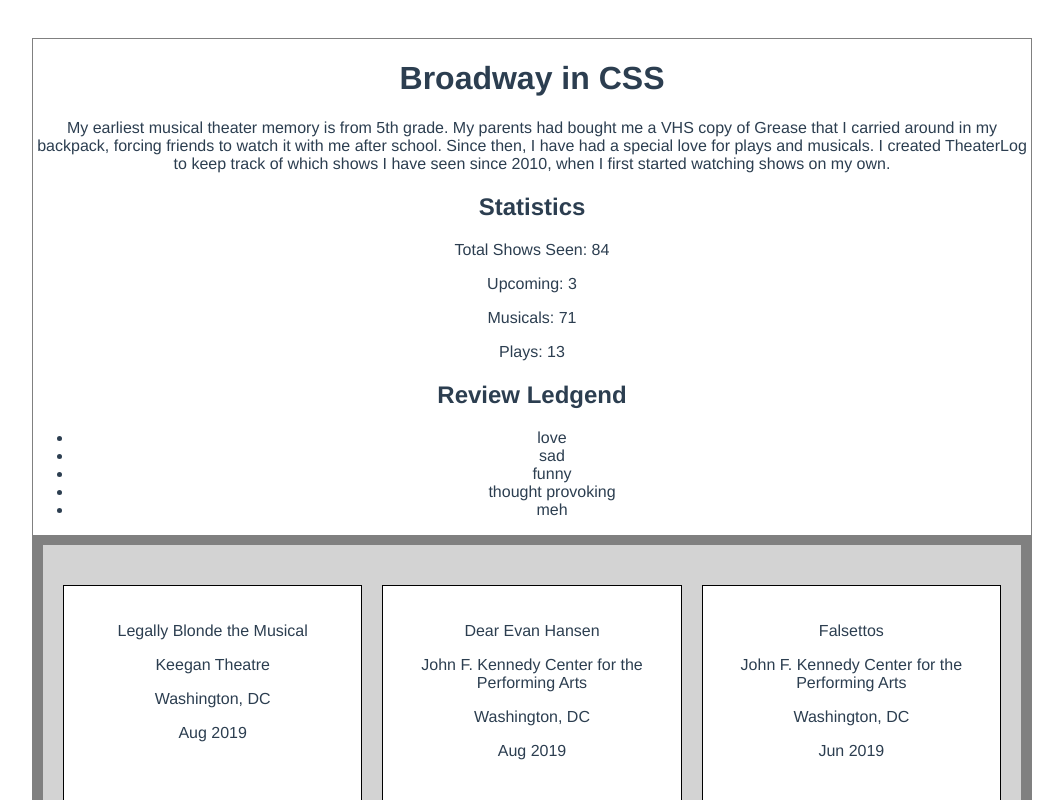
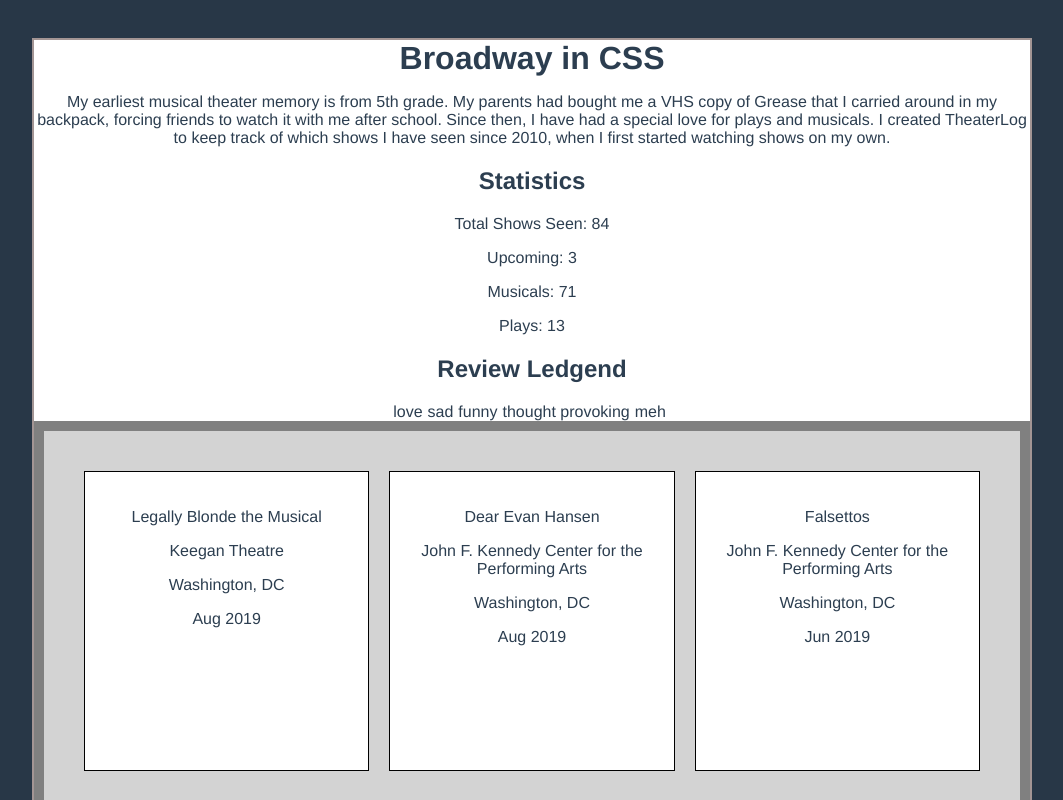
Before and after one commit to brittanyrw/theaterlog, a Vue app: page / in a window 1280 px wide. Shown: the top 800 px of the page, without its empty margins (108-1171 px from the left). Built offline with nearby package versions, Linux system fonts and the light colour scheme.

Commit message:
add styling

```diff
--- a/src/App.vue
+++ b/src/App.vue
@@ -28,6 +28,21 @@ export default {
 
 body {
   padding: 30px;
+  background-color: #283747;
+}
+
+h1, ul {
+  margin: 0;
+}
+
+ul {
+  list-style: none;
+  padding: 0;
+}
+
+li {
+  display: inline-block;
+  padding-right: 5px;
 }
 
 #app {
@@ -38,7 +53,7 @@ body {
   color: #2c3e50;
   max-width: 1000px;
   margin: auto;
-  border: 1px solid gray;
+  border: 2px solid #A39594;
 }
 
 @media screen and (max-width: 425px){
--- a/src/components/Hero.vue
+++ b/src/components/Hero.vue
@@ -51,3 +51,9 @@ export default {
   }
 }
 </script>
+
+<style>
+  .statistics {
+    background-color: white;
+  }
+</style>
--- a/src/components/Shows.vue
+++ b/src/components/Shows.vue
@@ -55,7 +55,7 @@ export default {
 		grid-template-columns: 1fr 1fr 1fr;
 		grid-auto-rows: auto;
 		grid-gap: 20px;
-		padding: 40px 20px;
+		padding: 40px;
 		min-height: 400px;
 		border: 10px solid gray;
 	}
```
